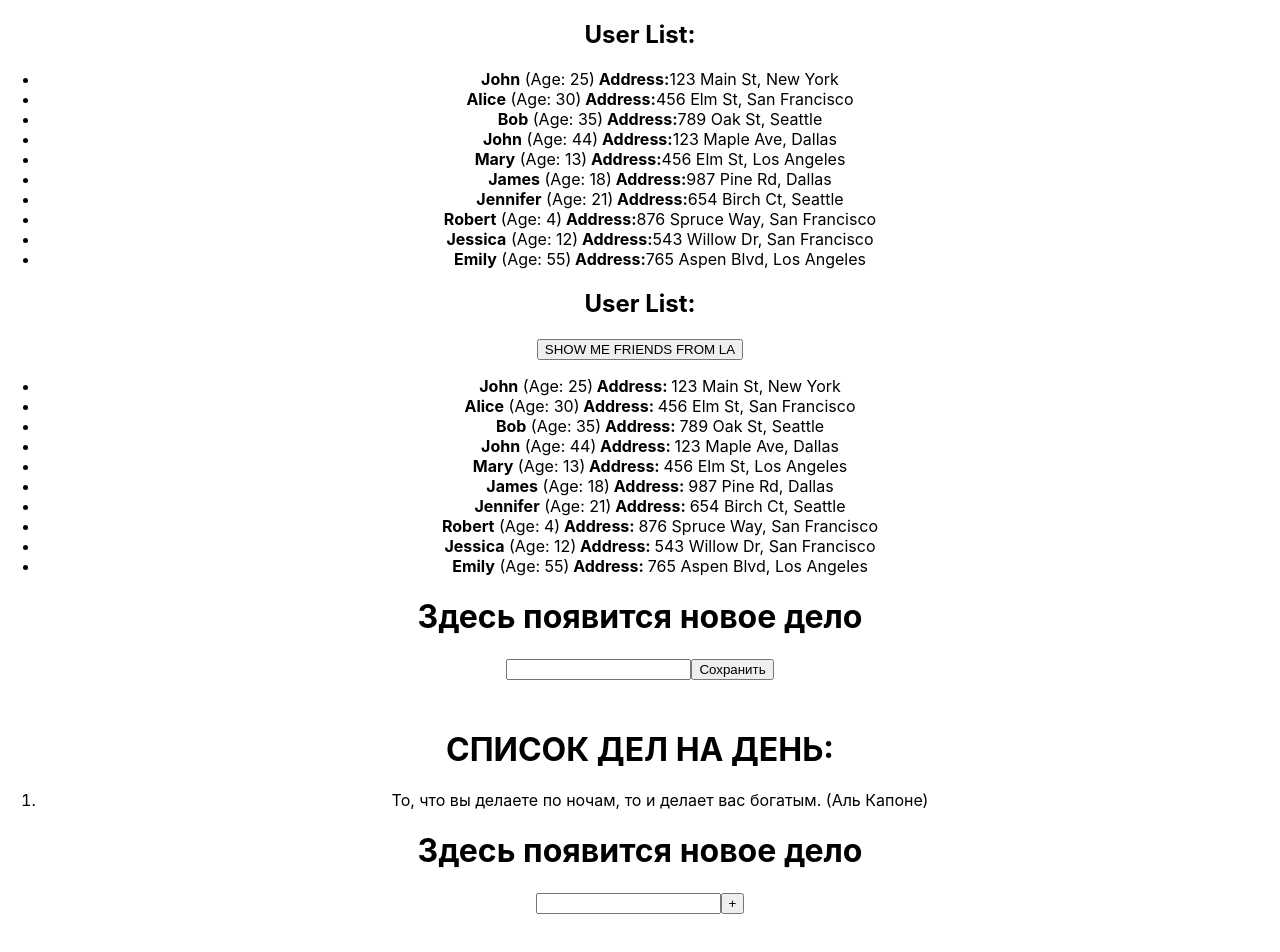
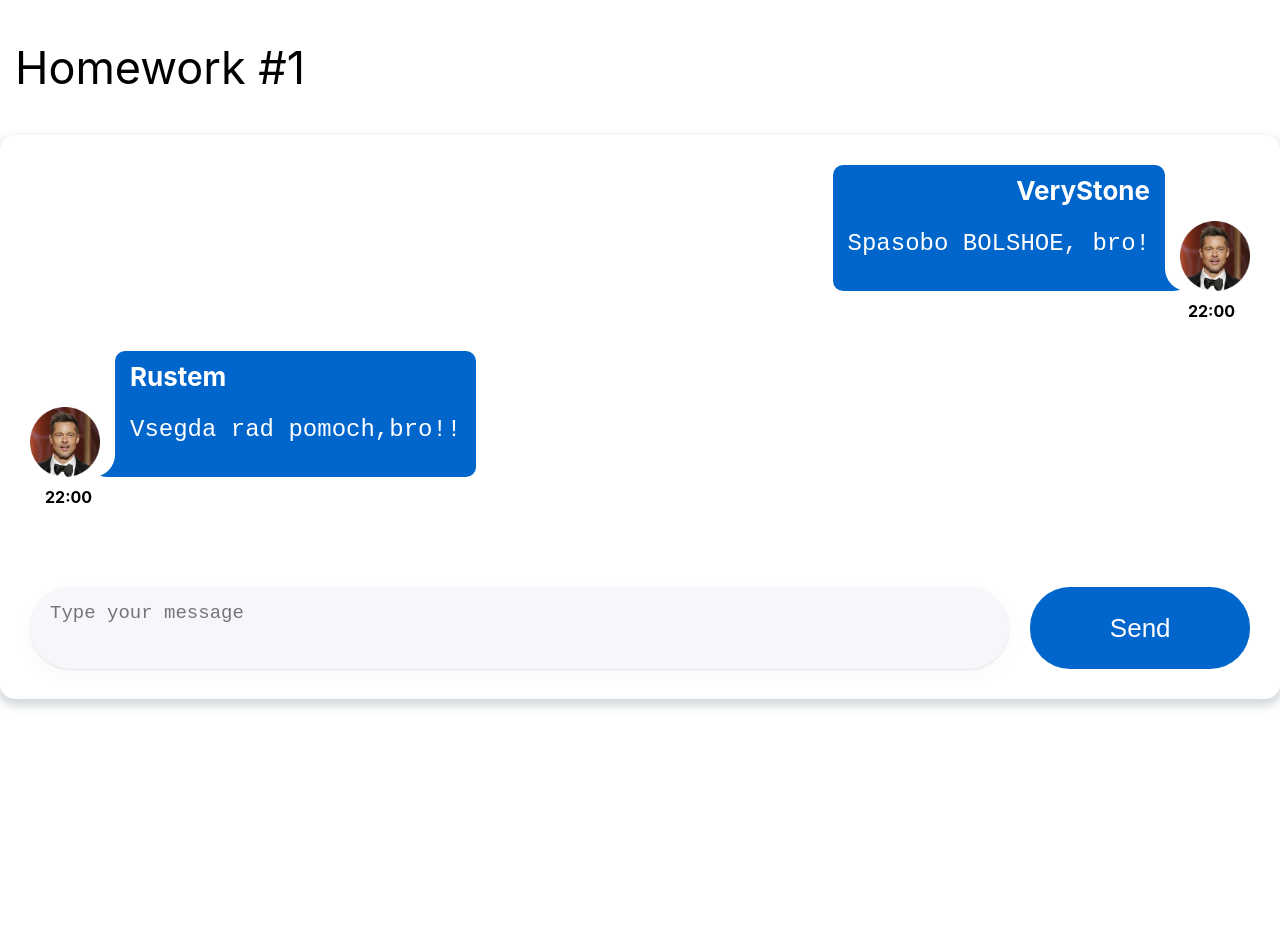
Before and after one commit to VeryStone69/frontEnd_mastery_hub, a React (Create React App) app: page / in a window 1280 px wide. Shown: the top 952 px of the page. After the commit the page ends 800 px from the top, so only its background shows below. Built offline with nearby package versions, Linux system fonts and the light colour scheme.

Commit message:
add: task for split_2

```diff
--- a/src/App.tsx
+++ b/src/App.tsx
@@ -1,18 +1,21 @@
 import './App.css';
-import { HW1 } from './HW/1/HW1';
-import { HW2 } from './HW/2/HW2';
-import { HW3 } from './HW/3/HW3';
-import { HW4 } from './HW/4/HW4';
+import {HW1} from './HW/1/HW1';
+import {HW2} from './HW/2/HW2';
+import {HW3} from './HW/3/HW3';
+import {HW4} from './HW/4/HW4';
 
 function App() {
-  return (
-    <div className="App">
-      <HW1 />
-      <HW2 />
-      <HW3 />
-      <HW4 />
-    </div>
-  );
+    return (
+        <div className="App">
+            {/* ===== Tasks for Split 1 ===== */}
+            {/*<HW1 />*/}
+            {/*<HW2 />*/}
+            {/*<HW3 />*/}
+            {/*<HW4 />*/}
+            {/* ===== Tasks for Split 2 ===== */}
+
+        </div>
+    );
 }
 
 export default App;
--- a/src/index.tsx
+++ b/src/index.tsx
@@ -1,7 +1,8 @@
 import React from 'react';
 import ReactDOM from 'react-dom/client';
 import './index.css';
-import App from './App';
+// import App from './App';         // ===== Tasks for Split 1 =====
+import App from "./s1-main/App";    // ===== Tasks for Split 2 =====
 import reportWebVitals from './reportWebVitals';
 
 const root = ReactDOM.createRoot(document.getElementById('root') as HTMLElement);
--- a/src/s1-main/App.tsx
+++ b/src/s1-main/App.tsx
@@ -8,7 +8,7 @@ function App() {
         <div className={s.App}>
             <HW1/>
             {/*раскомментировать по ходу выполнения*/}
-            <HW2/>
+            {/*<HW2/>*/}
             {/*<HW3/>*/}
             {/*<HW4/>*/}
 
```
